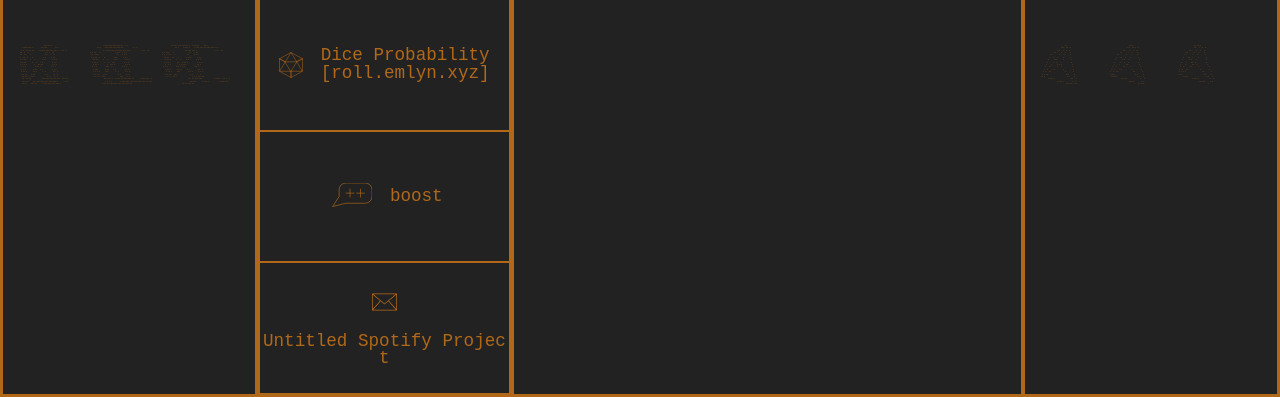
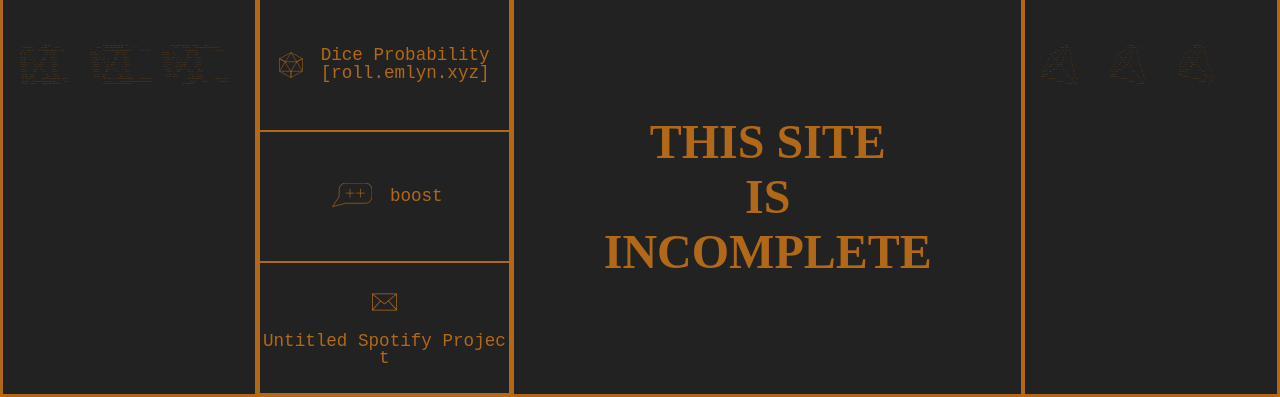
Before and after one commit to emlyn-m/emlyn.xyz, a plain HTML site: page index.html in a window 1280 px wide. Shown: the part 403-800 px from the top of the page. Drawn offline with Linux system fonts and the light colour scheme.

Commit message:
Add INCOMPLETE WARNING

```diff
--- a/index.html
+++ b/index.html
@@ -25,7 +25,9 @@
                 <div><a href="https://github.com/emlyn-m/boost"></a><div><img src="assets/boost.svg" /><p>boost</p></div></div>
                 <div><a></a><div><img src="assets/email.svg" /><p>Untitled Spotify Project</p></div></div>
             </div>
-            <div id="commit"></div>
+            <div id="commit">
+                <h2>THIS SITE<br>IS<br>INCOMPLETE</h2>
+            </div>
             <div id="tetra"></div>
 
         </div>
--- a/styles.css
+++ b/styles.css
@@ -154,3 +154,18 @@ body {
 body {
     border: 1px solid var(--accent);
 }
+
+#commit {
+    display: flex;
+    align-items: center;
+    justify-content: center;
+}
+
+#commit h2 {
+    display: inline-block;
+    flex: 0 0 auto;
+    color: var(--accent);
+    font-family: "Square";
+    font-size: 3rem;
+    text-align: center;
+}
```
